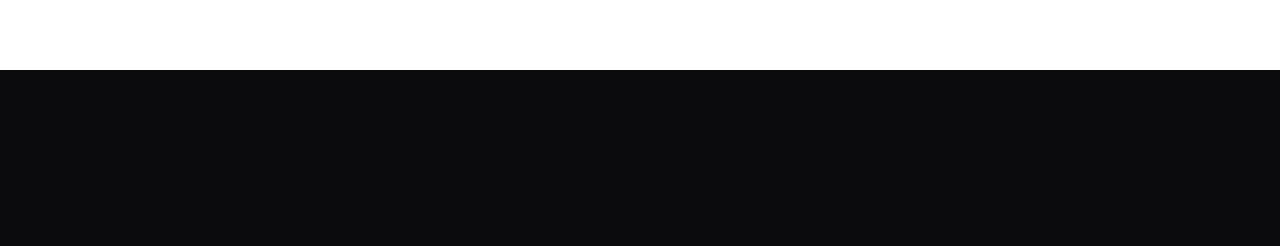
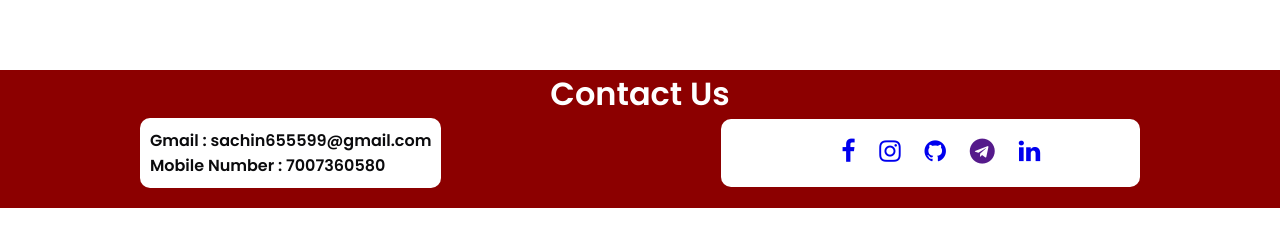
Before and after one commit to sachinmaurya17/portfolio, a plain HTML site: page index.html in a window 1280 px wide. Shown: the part 1483-1729 px from the top of the page. After the commit the page ends 1691 px from the top, so only its background shows below. Drawn offline with nearby package versions, Linux system fonts and the light colour scheme.

Commit message:
footer part add

```diff
--- a/css/index.css
+++ b/css/index.css
@@ -8,6 +8,7 @@
     list-style: none;
     word-spacing: 0.6;
     letter-spacing: 0.6;
+    text-decoration: none;
 }
 
 html{
@@ -134,18 +135,38 @@ header{
 
 .footer{
     margin-top: 100px;
-    height: 300px;
-    background-color: var(--black);
+    background-color: var(--darkRed);
+    display: flex;
+    flex-direction: column;
+}
+.footer h1{
+    text-align: center;
+    color: var(--white);
+}
+.social__media{
+    display: flex;
+    flex-direction: row;
+    justify-content: space-around;
+    align-items: center;
+    margin-bottom: 20px;
+}
+.direct__msg,.icon {
+    padding: 10px 10px;
+    background-color: var(--white);
+    border-radius: 10px;
+}
 
+.icon{
+    padding: 20px 100px;
+}
+
+.icon a i{
+    font-size: 25px;
+    padding-left: 20px;
 }
 
 
-#moreContent{
-    position: absolute;
-    top: 0;
-    left: 0;
-    display: none;
-}
+
 
 
 
@@ -234,4 +255,15 @@ header{
         margin:0;
         box-shadow: none;
     }
+    .social__media{
+        flex-direction: column;
+    }
+    .direct__msg,.icon{
+        width: 90%;
+        padding:10px 5%;
+    }
+    .icon{
+        margin-top: 10px;
+
+    }
 }
--- a/index.html
+++ b/index.html
@@ -82,7 +82,21 @@
         </div>
 
         <div class="footer">
+            <h1>Contact Us</h1>
+            <div class="social__media">
+                <div class="direct__msg">
+                    <p>Gmail : sachin655599@gmail.com</p>
+                    <p>Mobile Number : 7007360580</p>
 
+                </div>
+                <div class="icon">
+                    <a href="https://www.facebook.com/sachinmaurya17"><i class="fa fa-facebook"></i></a>
+                    <a href="https://www.instagram.com/sachinmaurya17"><i class="fa fa-instagram"></i></a>
+                    <a href="https://www.github.com/sachinmaurya17"><i class="fa fa-github"></i></a>
+                    <a href=""><i class="fa fa-telegram"></i></a>
+                    <a href="https://www.linkedin.com/in/sachin-maurya-ab60a7203"><i class="fa fa-linkedin"></i></a>
+                </div>
+            </div>
         </div>
     </div>
 
```
